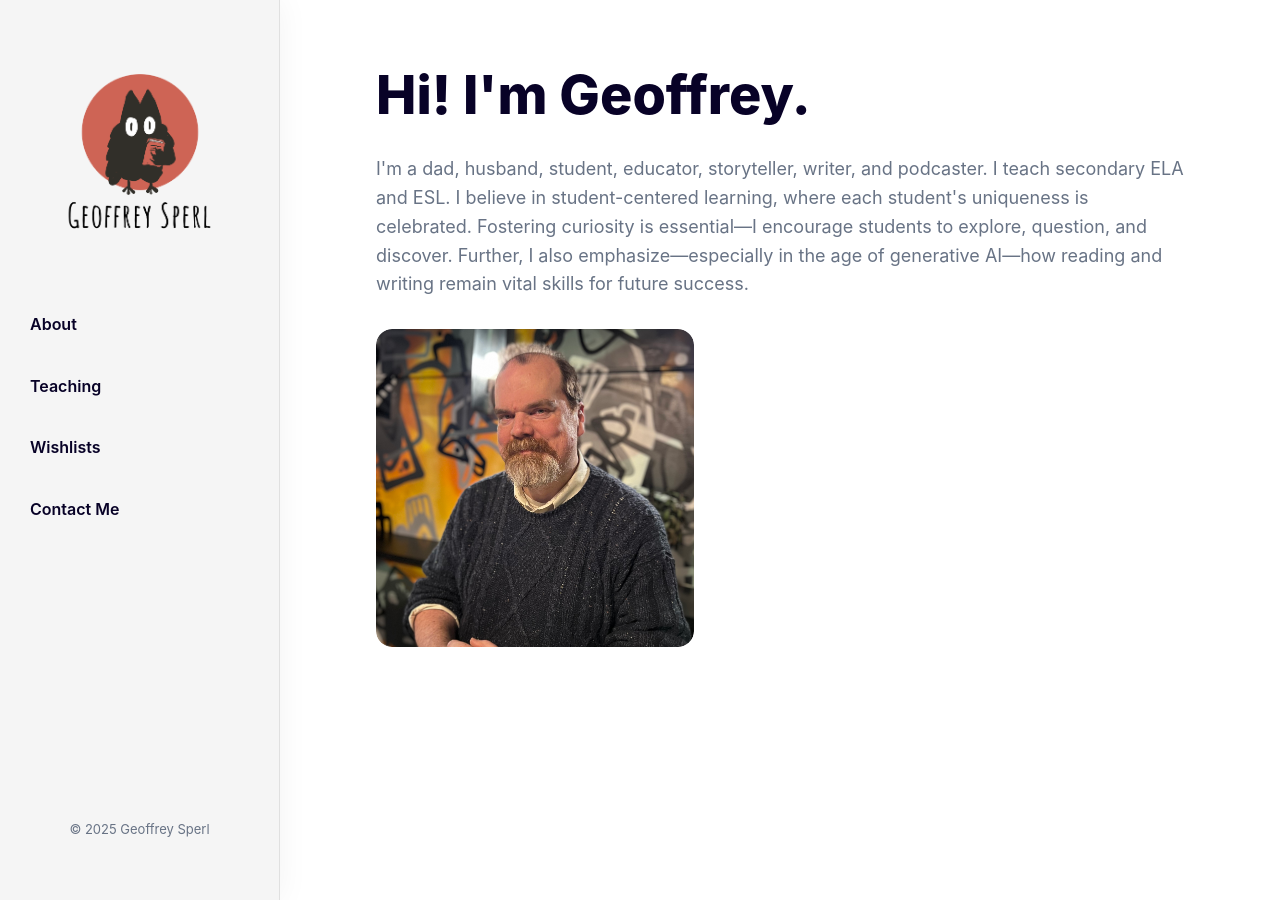
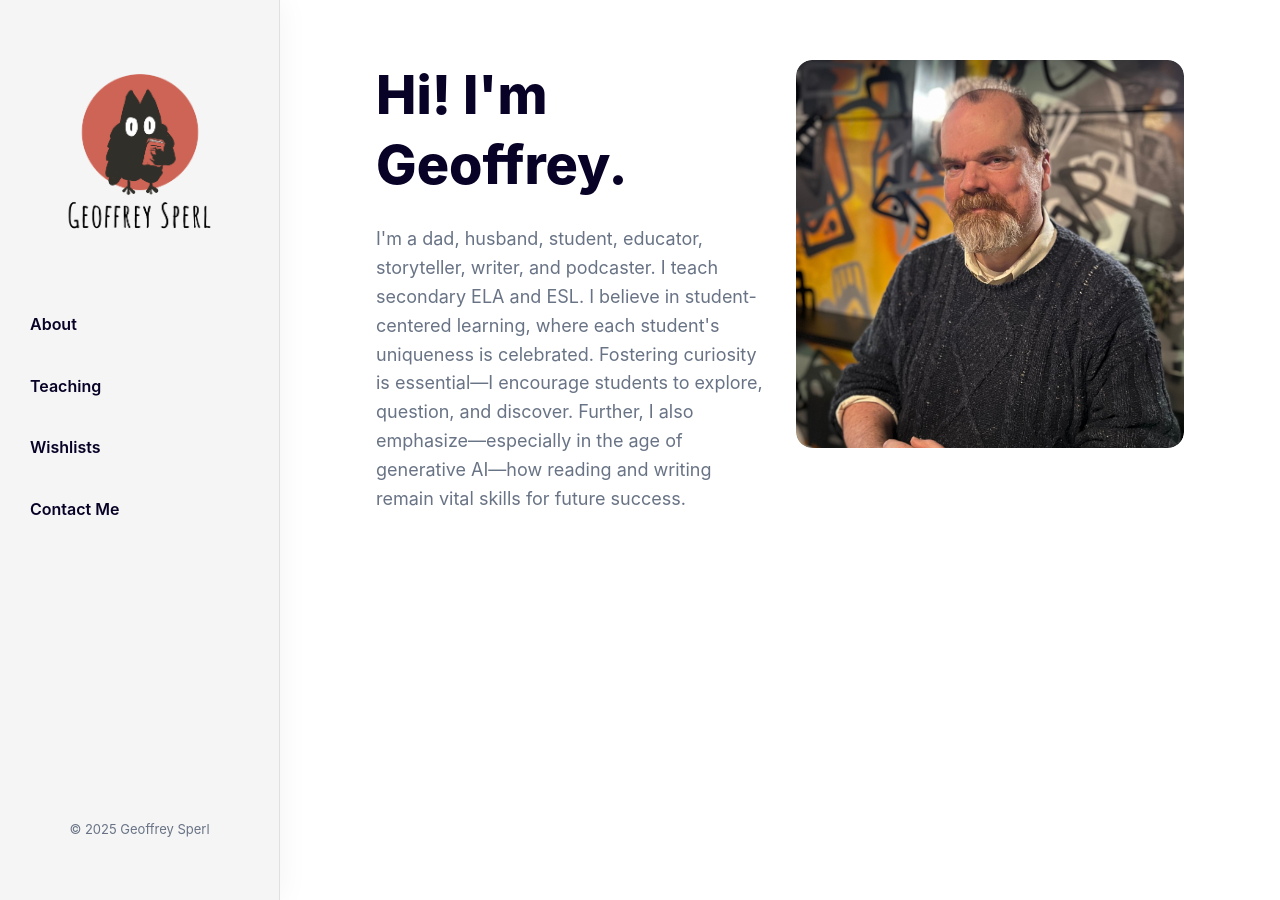
Before and after one commit to geoffreysperl/teaching, a Jekyll site: the page built from index.html, in a window 1280 px wide. Built offline with Jekyll 4.4.1, drawn with Linux system fonts in a browser that asks for light colours.

Commit message:
One more time!

```diff
--- a/index.html
+++ b/index.html
@@ -13,13 +13,13 @@ description: "ELA and ESL educator focused on student-centered learning and digi
 <div class="container animate">
   <div class="homepage-intro">
     <div class="row">
-      <div class="col col-7 col-d-12">
+      <div class="col col-6">
         <h1 class="homepage-title">Hi! I'm Geoffrey.</h1>
         <div class="homepage-description">
           <p>I'm a dad, husband, student, educator, storyteller, writer, and podcaster. I teach secondary ELA and ESL. I believe in student-centered learning, where each student's uniqueness is celebrated. Fostering curiosity is essential&mdash;I encourage students to explore, question, and discover. Further, I also emphasize&mdash;especially in the age of generative AI&mdash;how reading and writing remain vital skills for future success.</p>
         </div>
       </div>
-      <div class="col col-5 col-d-12">
+      <div class="col col-6">
         <div class="homepage-image">
           <img src="/media/images/geoffrey-sperl.jpg" alt="Geoffrey Sperl">
         </div>
```
Also changed, not shown: other parts of index.html (+1 -1 lines).
